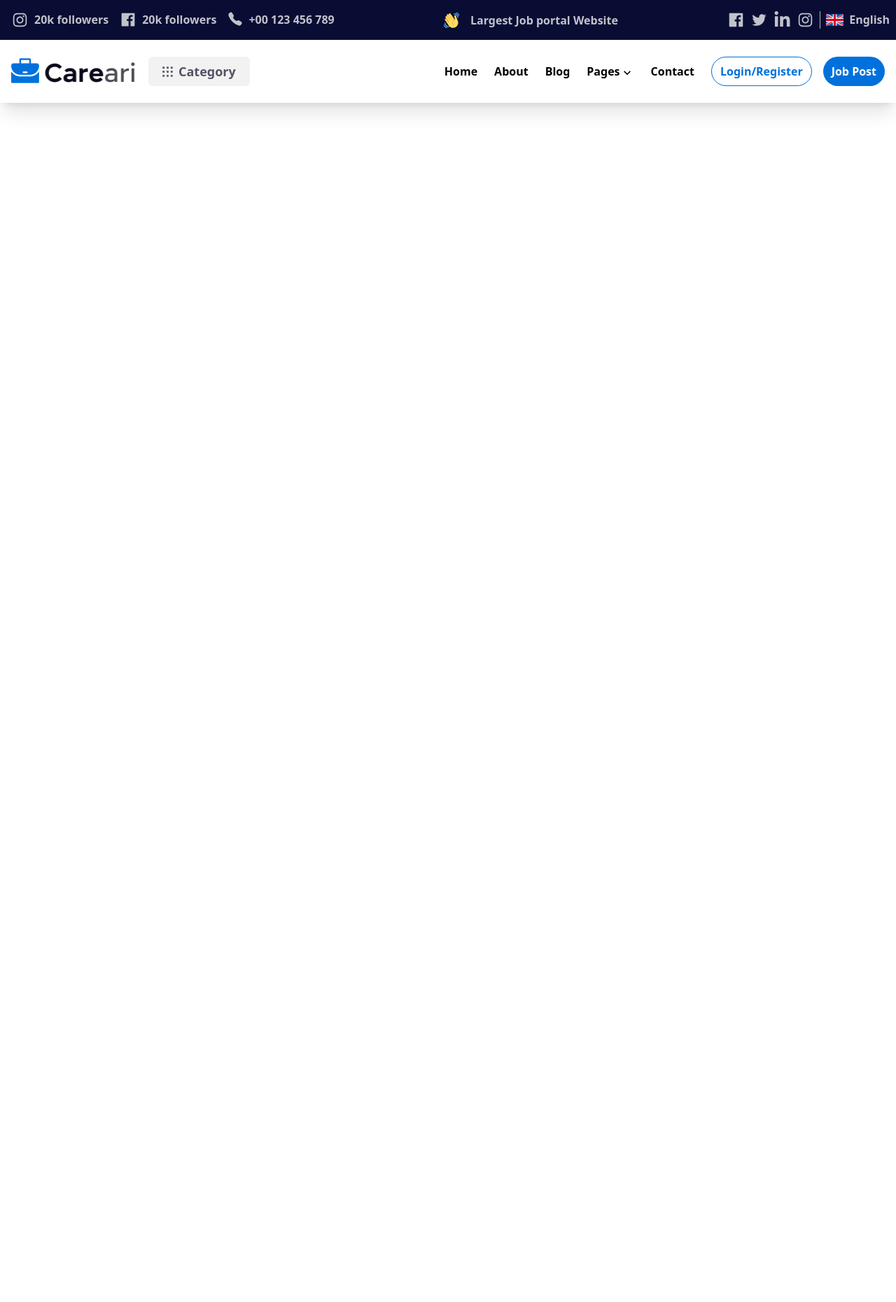
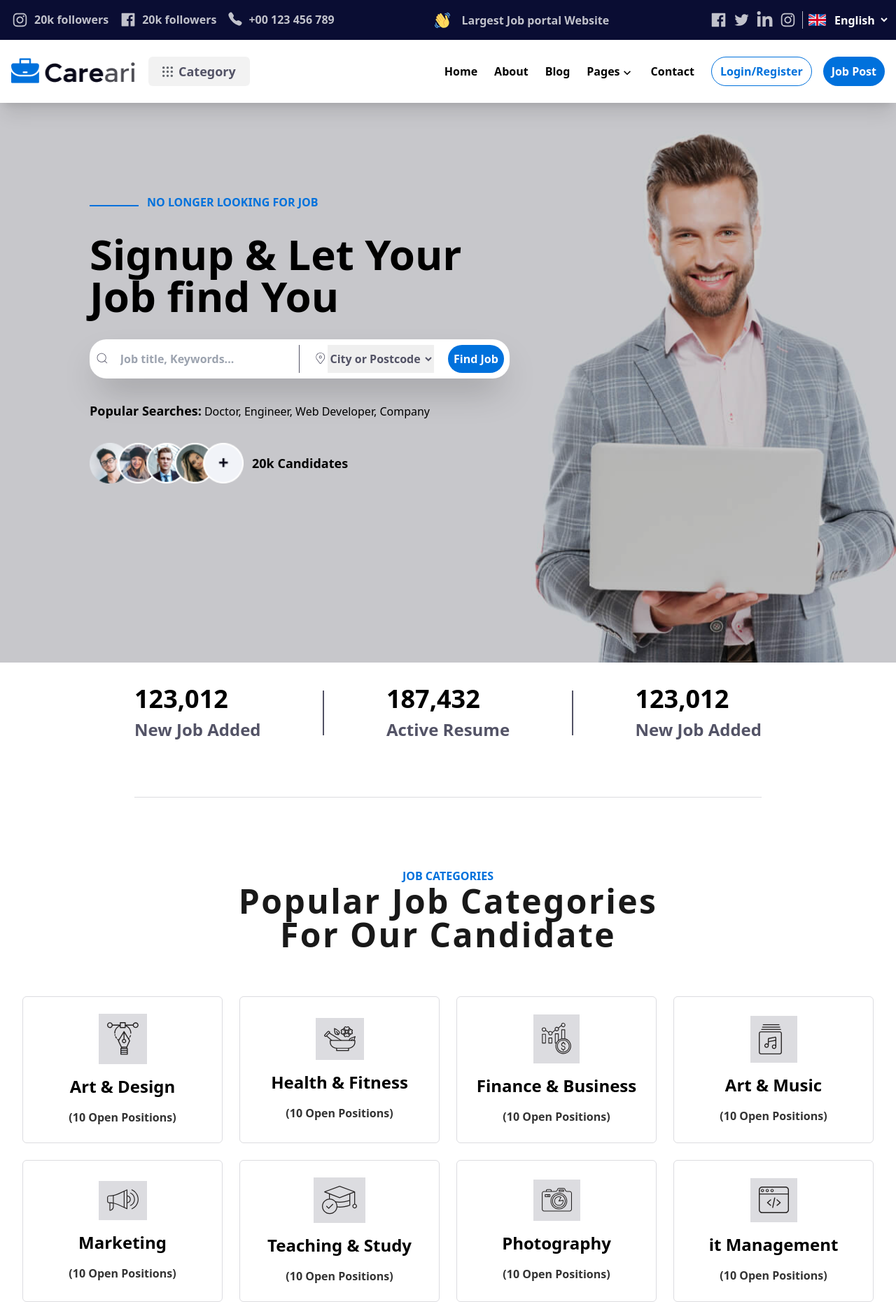
Before and after one commit to estherlardze/job-search-portal, a React (Vite) app: page / in a window 1280 px wide. Shown: the whole page at 70% size. Before the commit the page ends 800 px from the top, so only its background shows below. Built offline with nearby package versions, Linux system fonts and the light colour scheme.

Commit message:
working on categories section

```diff
--- a/src/Pages/Home/Home.jsx
+++ b/src/Pages/Home/Home.jsx
@@ -1,10 +1,16 @@
 import React from 'react'
 import Navbar from '../../components/Navbar/Navbar'
+import Hero from '../../components/Hero/Hero'
+import Achievement from '../../components/Achievement'
+import Categories from '../../components/JobCategories/Categories'
 
 const Home = () => {
   return (
-    <div>
+    <div className='w-[100%] overflow-hidden'>
       <Navbar/>
+      <Hero/>
+      <Achievement/>
+      <Categories/>
     </div>
   )
 }
--- /dev/null
+++ b/src/components/Achievement.jsx
@@ -0,0 +1,27 @@
+import React from 'react'
+
+const Achievement = () => {
+  return (
+    <section className='bg-white w-[94%] mx-[3%] md:w-[80%] md:mx-[10%] sm: lg:w-[70%] lg:mx-[15%] my-8 2xl:w-[60%] 2xl:mx-[20%] sm:border-b sm:border-gray/20'>
+      <div className='mb-[80px] flex  items-center justify-between flex-col sm:flex-row gap-6 sm:gap-2 '>
+      <div>
+        <h1 className='font-semibold text-4xl mb-2'>123,012</h1>
+        <h3 className='text-2xl font-semibold text-gray'>New Job Added</h3>
+      </div>
+      <div className="sm:border border-gray sm:border-l sm:h-16"></div>
+      <div>
+        <h1 className='font-semibold text-4xl mb-2'>187,432</h1>
+        <h3 className='text-2xl font-semibold text-gray'>Active Resume</h3>
+      </div>
+      <div className="sm:border border-gray sm:border-l sm:h-16"></div>
+      <div>
+        <h1 className='font-semibold text-4xl mb-2'>123,012</h1>
+        <h3 className='text-2xl font-semibold text-gray'>New Job Added</h3>
+      </div>
+      </div>
+
+    </section>
+  )
+}
+
+export default Achievement
--- a/src/components/Error.jsx
+++ b/src/components/Error.jsx
@@ -1,6 +1,6 @@
 import React from 'react'
 import Navbar from './Navbar/Navbar'
-import Footer from './Footer'
+import Footer from './Footer/Footer'
 import {error} from '../../src/assets/index'
 import { Link } from 'react-router-dom'
 
--- /dev/null
+++ b/src/components/Hero/Hero.jsx
@@ -0,0 +1,64 @@
+import React, {useState} from 'react'
+import {CiLocationOn, CiSearch} from 'react-icons/ci'
+import {candidates} from '../../assets/index'
+
+const Hero = () => {
+const [search, setSearch] = useState('')
+const [selectedOption, setSelectedOption] = useState('');
+
+  const handleSelectChange = (e) => {
+    setSelectedOption(e.target.value);
+  };
+
+const handleSearch = (e) => {
+  setSearch(e.target.value)
+}
+
+  return (
+    <div className='bg-hero bg-no-repeat bg-cover bg-center h-[100vh] w-[100vw]'>
+      <div className='w-[100%] overflow-x-hidden bg-black/20 h-[100vh]'>
+        <header className='flex flex-col w-[94%] mx-[3%] md:w-[80%] md:mx-[10%] pt-[130px] 2xl:w-[60%] 2xl:mx-[20%] 2xl:items-center 2xl:justify-center 2xl:mt-[5%]'>
+         <div className='flex gap-3'>
+          <hr className='border border-blue w-[70px] mt-4'/>
+          <h1 className='text-blue font-semibold 2xl:text-4xl'>NO LONGER LOOKING FOR JOB</h1>
+         </div>
+         <h1 className='my-8 text-4xl sm:text-5xl md:text-6xl 2xl:text-7xl font-semibold leading-16'>
+           Signup & Let Your <br />Job find You
+         </h1>
+         <div className='text-gray font-semibold flex flex-col gap-6 sm:gap-3 sm:flex-row justify-start bg-white py-2 2xl:py-6 rounded-3xl w-full sm:w-fit shadow-2xl px-2'>
+           <div className='flex gap-2 sm:border-r border-gray '>
+            <CiSearch size={22} className='mt-2'/>
+            <input type="text"
+             placeholder='Job title, Keywords...'
+             value={search}
+             onChange={handleSearch}
+             className='p-2 outline-none border-0 w-full'
+             />
+           </div>
+           <div className='flex mx-2'>
+             <CiLocationOn size={22} className='mt-2'/>
+             <select value={selectedOption} onChange={handleSelectChange} className='outline-none border-0 w-full'>
+              <option value="">City or Postcode</option>
+              <option value="first">First Choice</option>
+              <option value="second">Second Choice</option>
+              <option value="third">Third Choice</option>
+             </select>
+           </div>
+           <button className='bg-blue hover:bg-black text-white font-semibold p-2 rounded-3xl'>Find Job</button>
+         </div>
+        <div className='my-8'>
+          <p className='2xl:text-2xl'><span className='font-semibold text-lg mr-1 2xl:text-2xl'>
+            Popular Searches:</span>Doctor, Engineer, Web Developer, Company
+          </p>
+        </div>
+        <div className='flex flex-col sm:flex-row gap-3 sm:items-center'>
+          <img src={candidates} alt="candidates" className='w-[150px] md:w-[220px]'/>
+          <p className='font-semibold text-lg'>20k Candidates</p>
+        </div>
+        </header>
+      </div>
+    </div>
+  )
+}
+
+export default Hero
--- /dev/null
+++ b/src/components/JobCategories/Categories.jsx
@@ -0,0 +1,30 @@
+import React from 'react'
+import {categories} from './index'
+import { Link } from 'react-router-dom'
+
+const transition = "transition-all ease-in-out duration-500"
+const Categories = () => {
+  return (
+    <div className='mt-[100px]'>
+      <div className='text-center'>
+        <h4 className='text-blue font-bold'>JOB CATEGORIES</h4>
+        <h1 className='font-semibold text-5xl leading-16 tracking-wider text-black/90'>Popular Job Categories <br /> For Our Candidate</h1>
+      </div>
+      <div className='grid grid-cols-4 mx-8 gap-6 mt-16'>
+        {categories.map((category, index) => (
+          <Link to='/' key={index}
+          className={`${transition}  col-span-1 border border-gray/20 rounded-md flex flex-col items-center justify-center py-6 hover:border-blue focus:border-blue`}
+          >
+           <img src={category.icon} alt="icon" className='bg-gray/20 p-3'/>
+           <h3 className={`font-bold text-2xl my-4 hover:text-blue ${transition}`}>
+            {category.title}
+           </h3>
+           <p className='font-semibold text-black/80'>{category.vacancy}</p>
+          </Link>
+        ))}
+      </div>
+    </div>
+  )
+}
+
+export default Categories
--- /dev/null
+++ b/src/components/JobCategories/index.js
@@ -0,0 +1,45 @@
+import {photography, market, health, finance, teachings, it, art, music} from '../../assets/index'
+
+export const categories = [
+     {
+        icon: art,
+        title: 'Art & Design',
+        vacancy: '(10 Open Positions)'
+     },
+     {
+        icon: health,
+        title: 'Health & Fitness',
+        vacancy: '(10 Open Positions)'
+     },
+     {
+        icon: finance,
+        title: 'Finance & Business',
+        vacancy: '(10 Open Positions)'
+     },
+     {
+        icon: music,
+        title: 'Art & Music',
+        vacancy: '(10 Open Positions)'
+     },
+     {
+        icon: market,
+        title: 'Marketing',
+        vacancy: '(10 Open Positions)'
+     },
+     {
+        icon: teachings,
+        title: 'Teaching & Study',
+        vacancy: '(10 Open Positions)'
+     },
+     {
+        icon: photography,
+        title: 'Photography',
+        vacancy: '(10 Open Positions)'
+     },
+     {
+        icon: it,
+        title: 'it Management',
+        vacancy: '(10 Open Positions)'
+     },
+
+]
--- a/src/components/Navbar/Catdropdown.jsx
+++ b/src/components/Navbar/Catdropdown.jsx
@@ -13,7 +13,6 @@ const Catdropdown = ({isOpen}) => {
           <Link to='/'><p className='font-semibold hover:text-blue my-2'>Health & Fitness</p></Link>
           <Link to='/'><p className='font-semibold hover:text-blue my-2'>Finance & Business</p></Link>
           <Link to='/'><p className='font-semibold hover:text-blue my-2'>Art & Music</p></Link>
-          <Link to='/'><p className='font-semibold hover:text-blue my-2'>Art & Design</p></Link>
           <Link to='/'><p className='font-semibold hover:text-blue my-2'>Marketing</p></Link>
           <Link to='/'><p className='font-semibold hover:text-blue my-2'>Teaching & Study</p></Link>
           <Link to='/'><p className='font-semibold hover:text-blue my-2'>Photography</p></Link>
--- a/src/components/Navbar/Navbar.jsx
+++ b/src/components/Navbar/Navbar.jsx
@@ -8,11 +8,16 @@ import {FaLinkedinIn} from 'react-icons/fa'
 import Catdropdown from './Catdropdown';
 import PagesDropdown from './PagesDropdown';
 
-const smallscreen = "gap-6 justify-start flex flex-col lg:hidden bg-white z-20 h-[100vh] w-[300px] absolute left-0 top-0 px-4 py-4 transition-transform duration-300 ease-in-out"
+const smallscreen = "gap-6 justify-start flex flex-col lg:hidden bg-white z-20 h-[100vh] w-[200px] sm:w-[300px] absolute left-0 top-0 px-4 py-4 transition-transform duration-300 ease-in-out"
 const Navbar = () => {
   const [isOpen, setIsOpen] = useState(false);
   const [pageOpen, setPageOpen] = useState(false);
   const [menu, setMenu] = useState(false);
+  const [option, setOption] = useState('english')
+
+  const handleSelect = (e) => {
+   setOption(e.target.value)
+  }
 
   const toggleDropdown = () => {
     setIsOpen(!isOpen);
@@ -46,7 +51,11 @@ const Navbar = () => {
            </div>
            <div className='flex gap-2'>
              <img src={flag} alt="flag" />
-             <p>English</p>
+             <select value={option} onChange={handleSelect} className='text-white border-0 outline-none bg-transparent'>
+              <option value="english" className='text-black font-semibold'>English</option>
+              <option value="french" className='text-black font-semibold'>French</option>
+              <option value="spanish" className='text-black font-semibold'>Spanish</option>
+             </select>
            </div>
          </div>
       </article>
@@ -64,11 +73,11 @@ const Navbar = () => {
          </div>
 
         <div className='gap-6 items-center hidden lg:flex'>
-          <Link to='/' className='font-semibold'>Home</Link>
-          <Link to='/about' className='font-semibold'>About</Link>
-          <Link to='/blog' className='font-semibold'>Blog</Link>
+          <Link to='/' className='font-semibold hover:text-blue'>Home</Link>
+          <Link to='/about' className='font-semibold hover:text-blue'>About</Link>
+          <Link to='/blog' className='font-semibold hover:text-blue'>Blog</Link>
           <div  onClick={togglePages}>
-            <div className='flex cursor-pointer'>
+            <div className='flex cursor-pointer hover:text-blue'>
               <span className='font-semibold'>
                Pages
               </span>
@@ -77,7 +86,7 @@ const Navbar = () => {
             <PagesDropdown pageOpen={pageOpen}/>
           </div>
 
-         <Link to='/contact' className='font-semibold'>Contact </Link>
+         <Link to='/contact' className='font-semibold hover:text-blue'>Contact </Link>
           <div className='flex gap-4'>
             <button className='font-semibold text-blue hover:text-white border hover:bg-blue rounded-3xl border-blue py-2 px-3 transition-all ease-in-out duration-500'>
               Login/Register
@@ -122,9 +131,13 @@ const Navbar = () => {
        <p className='flex gap-2'><AiFillFacebook size={24}/> 20k followers</p>
        <p className='flex gap-2'><IoCall size={22}/> +00 123 456 789</p>
       </div>
-      <div className='flex gap-2 text-lg font-semibold text-black/75 mt-4'>
-        <img src={flag} alt="flag" className='w-[30px]'/>
-        <p>English</p>
+      <div className='flex gap-2'>
+        <img src={flag} alt="flag" />
+        <select value={option} onChange={handleSelect} className='text-black text-lg font-semibold border-0 outline-none bg-transparent'>
+        <option value="english" className='text-sm'>English</option>
+        <option value="french" className='text-sm'>French</option>
+        <option value="spanish" className='text-sm'>Spanish</option>
+        </select>
       </div>
    </div>
      )}
--- a/tailwind.config.js
+++ b/tailwind.config.js
@@ -12,6 +12,9 @@ export default {
         blue: '#0071DC',
         gradient: '#FF9680-#FCAC11'
       },
+      backgroundImage: {
+        "hero" : "url('/src/assets/images/hero-bg.jpg')"
+      }
     },
   },
   plugins: [],
```
Also changed, not shown: src/components/Footer/Footer.jsx (renamed from src/components/Footer.jsx).
